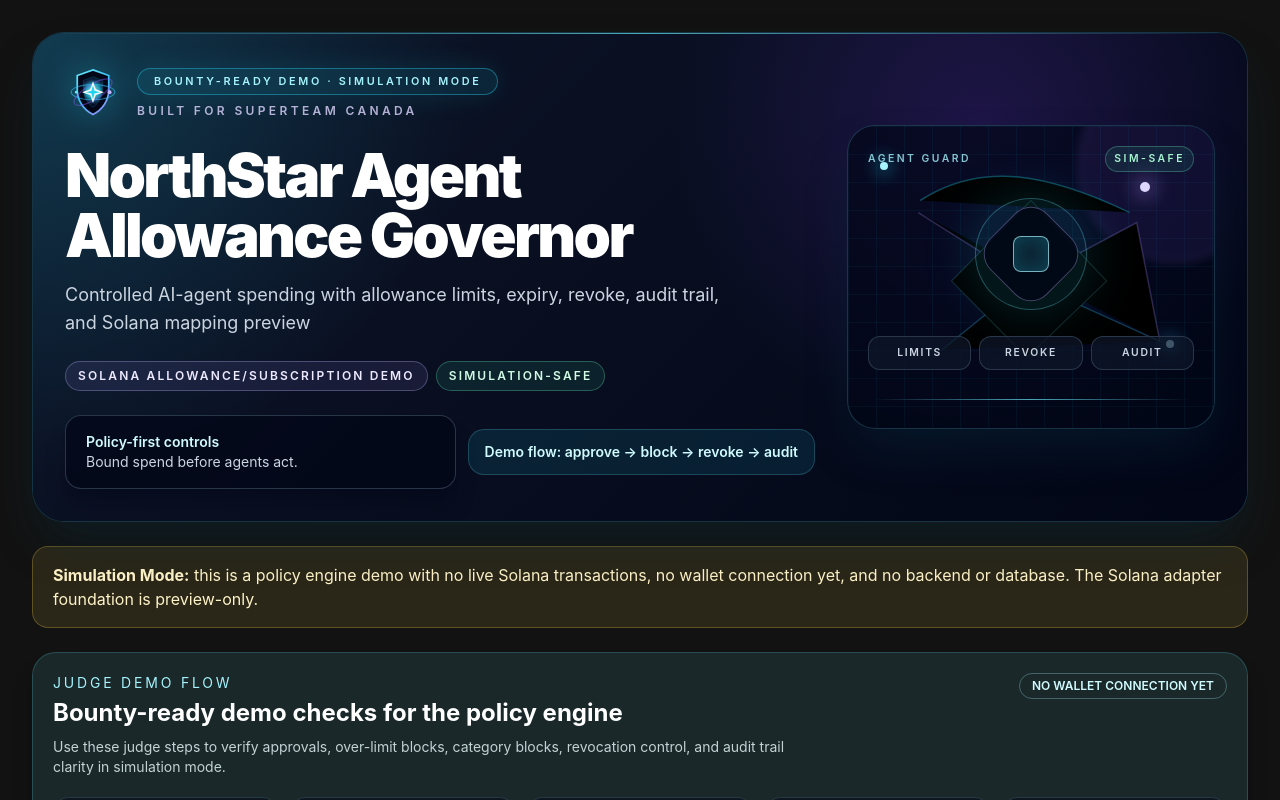
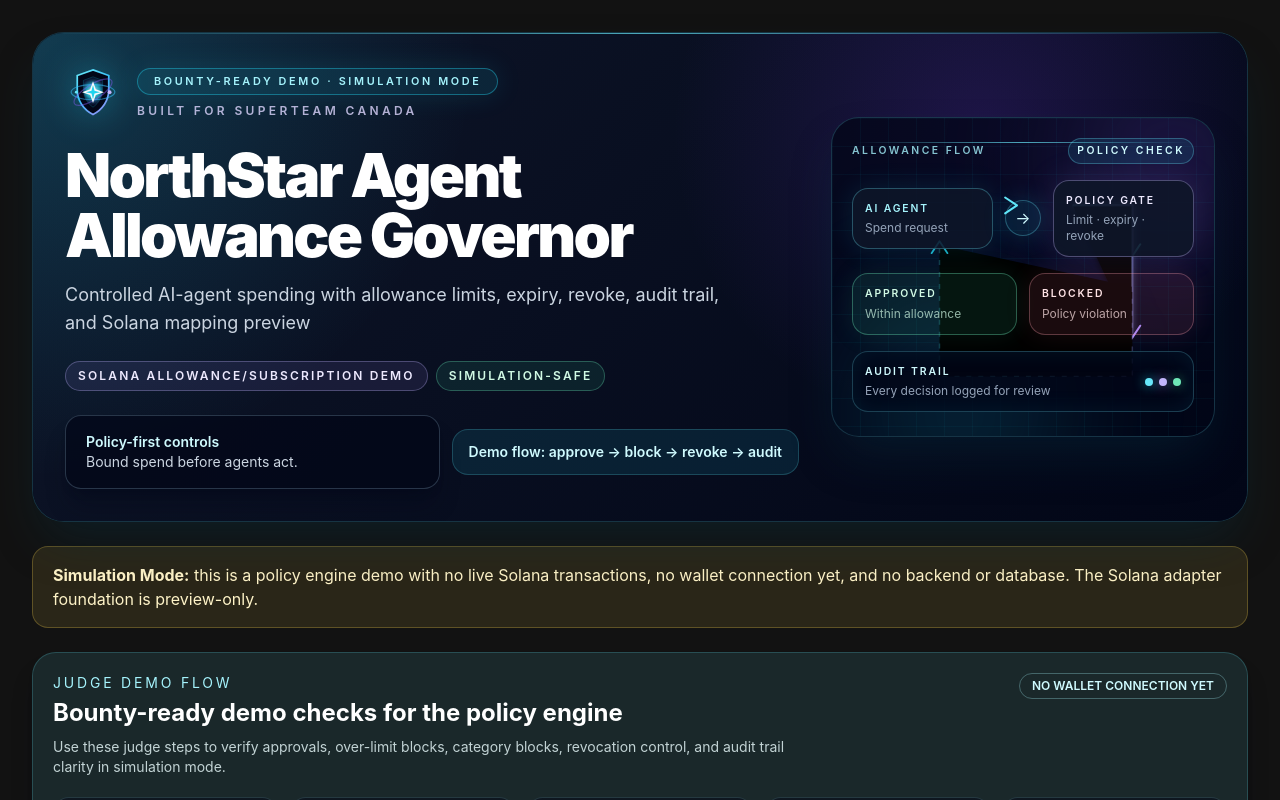
Before and after one commit to labden1980/northstar-agent-allowance-governor, a React (Vite) app: page / in a window 1280 px wide. Shown: the top 800 px of the page. Built offline with nearby package versions, Linux system fonts and the light colour scheme.

Commit message:
Replace hero visual with allowance flow

```diff
--- a/src/components/Header.tsx
+++ b/src/components/Header.tsx
@@ -42,35 +42,82 @@
   );
 }
 
-function SecurityConstellation() {
+function AllowanceFlowVisual() {
   return (
-    <div className="relative min-h-[16rem] overflow-hidden rounded-[1.75rem] border border-cyan-300/20 bg-slate-950/70 p-5 shadow-2xl shadow-cyan-950/40 md:min-h-[19rem] md:w-[23rem]">
-      <div className="absolute inset-0 bg-[linear-gradient(rgba(34,211,238,0.08)_1px,transparent_1px),linear-gradient(90deg,rgba(34,211,238,0.08)_1px,transparent_1px)] bg-[size:28px_28px] opacity-70" />
-      <div className="absolute -right-14 -top-14 h-48 w-48 rounded-full border border-violet-400/30 bg-violet-500/10 blur-sm" />
-      <div className="absolute bottom-7 left-6 right-6 h-px bg-gradient-to-r from-transparent via-cyan-300/70 to-transparent" />
-      <div className="absolute left-8 top-9 h-2 w-2 rounded-full bg-cyan-200 shadow-[0_0_18px_4px_rgba(34,211,238,0.45)]" />
-      <div className="absolute right-16 top-14 h-2.5 w-2.5 rounded-full bg-violet-200 shadow-[0_0_20px_5px_rgba(167,139,250,0.45)]" />
-      <div className="absolute bottom-20 right-10 h-2 w-2 rounded-full bg-sky-200 shadow-[0_0_18px_4px_rgba(56,189,248,0.45)]" />
-      <svg className="absolute inset-0 h-full w-full" viewBox="0 0 360 300" aria-hidden="true">
-        <path d="M70 74 C132 34 198 48 278 86" stroke="#22d3ee" strokeOpacity="0.32" strokeWidth="1.5" />
-        <path d="M68 86 176 154 285 96 308 214" stroke="#a78bfa" strokeOpacity="0.26" strokeWidth="1.5" />
-        <path d="M92 222 176 154 308 214" stroke="#38bdf8" strokeOpacity="0.28" strokeWidth="1.5" />
-        <path d="M180 74 255 154 176 230 101 154Z" stroke="#67e8f9" strokeOpacity="0.18" strokeWidth="1" />
+    <div className="relative min-h-[18rem] overflow-hidden rounded-[1.75rem] border border-cyan-300/20 bg-slate-950/75 p-4 shadow-2xl shadow-cyan-950/40 sm:p-5 md:min-h-[20rem] md:w-[24rem]">
+      <div className="absolute inset-0 bg-[linear-gradient(rgba(34,211,238,0.08)_1px,transparent_1px),linear-gradient(90deg,rgba(34,211,238,0.08)_1px,transparent_1px)] bg-[size:28px_28px] opacity-60" />
+      <div className="absolute -right-16 -top-16 h-52 w-52 rounded-full bg-violet-500/20 blur-3xl" />
+      <div className="absolute -bottom-20 left-6 h-52 w-52 rounded-full bg-cyan-400/15 blur-3xl" />
+      <div className="absolute inset-x-6 top-6 h-px bg-gradient-to-r from-transparent via-cyan-300/70 to-transparent" />
+
+      <svg className="absolute inset-0 h-full w-full" viewBox="0 0 384 320" aria-hidden="true">
+        <defs>
+          <linearGradient id="flowLine" x1="48" y1="0" x2="334" y2="0" gradientUnits="userSpaceOnUse">
+            <stop stopColor="#22d3ee" stopOpacity="0.25" />
+            <stop offset="0.5" stopColor="#67e8f9" stopOpacity="0.85" />
+            <stop offset="1" stopColor="#a78bfa" stopOpacity="0.5" />
+          </linearGradient>
+          <filter id="flowGlow" x="-30%" y="-30%" width="160%" height="160%">
+            <feGaussianBlur stdDeviation="3" result="blur" />
+            <feMerge>
+              <feMergeNode in="blur" />
+              <feMergeNode in="SourceGraphic" />
+            </feMerge>
+          </filter>
+        </defs>
+        <path d="M88 88H182" stroke="url(#flowLine)" strokeWidth="2" filter="url(#flowGlow)" />
+        <path d="M174 80 186 88 174 96" fill="none" stroke="#67e8f9" strokeWidth="2" strokeLinecap="round" strokeLinejoin="round" />
+        <path d="M242 88H302V135" stroke="url(#flowLine)" strokeWidth="2" filter="url(#flowGlow)" />
+        <path d="M294 127 302 139 310 127" fill="none" stroke="#67e8f9" strokeWidth="2" strokeLinecap="round" strokeLinejoin="round" />
+        <path d="M242 88H302V217" stroke="url(#flowLine)" strokeOpacity="0.75" strokeWidth="2" filter="url(#flowGlow)" />
+        <path d="M294 209 302 221 310 209" fill="none" stroke="#a78bfa" strokeWidth="2" strokeLinecap="round" strokeLinejoin="round" />
+        <path d="M302 170H302V260H108V128" stroke="url(#flowLine)" strokeOpacity="0.45" strokeWidth="1.5" strokeDasharray="5 7" />
+        <path d="M100 136 108 124 116 136" fill="none" stroke="#22d3ee" strokeOpacity="0.8" strokeWidth="1.8" strokeLinecap="round" strokeLinejoin="round" />
       </svg>
-      <div className="relative z-10 flex h-full min-h-[14rem] flex-col justify-between">
+
+      <div className="relative z-10 flex min-h-[16rem] flex-col gap-4">
         <div className="flex items-center justify-between text-[0.65rem] font-semibold uppercase tracking-[0.24em] text-cyan-200/80">
-          <span>Agent Guard</span>
-          <span className="rounded-full border border-emerald-300/30 bg-emerald-400/10 px-2 py-1 text-emerald-200">Sim-safe</span>
+          <span>Allowance Flow</span>
+          <span className="rounded-full border border-cyan-300/30 bg-cyan-400/10 px-2 py-1 text-cyan-100">Policy Check</span>
         </div>
-        <div className="mx-auto grid h-28 w-28 place-items-center rounded-full border border-cyan-300/30 bg-cyan-400/10 shadow-[0_0_55px_rgba(34,211,238,0.18)]">
-          <div className="grid h-20 w-20 place-items-center rounded-[1.4rem] border border-violet-300/35 bg-slate-950/85 rotate-45">
-            <div className="h-9 w-9 rounded-lg border border-cyan-200/70 bg-cyan-300/10 -rotate-45 shadow-[inset_0_0_22px_rgba(34,211,238,0.24)]" />
+
+        <div className="grid flex-1 grid-cols-[minmax(0,1fr)_auto_minmax(0,1fr)] items-center gap-3">
+          <div className="rounded-2xl border border-cyan-300/30 bg-slate-900/85 p-3 shadow-[0_0_28px_rgba(34,211,238,0.12)]">
+            <p className="text-[0.65rem] font-semibold uppercase tracking-[0.18em] text-cyan-200">AI Agent</p>
+            <p className="mt-1 text-xs text-slate-400">Spend request</p>
+          </div>
+
+          <div className="grid h-9 w-9 place-items-center rounded-full border border-cyan-300/30 bg-cyan-400/10 text-cyan-100 shadow-[0_0_24px_rgba(34,211,238,0.18)]">→</div>
+
+          <div className="rounded-2xl border border-violet-300/35 bg-slate-900/90 p-3 shadow-[0_0_34px_rgba(167,139,250,0.14)]">
+            <p className="text-[0.65rem] font-semibold uppercase tracking-[0.18em] text-violet-100">Policy Gate</p>
+            <p className="mt-1 text-xs text-slate-400">Limit · expiry · revoke</p>
           </div>
         </div>
-        <div className="grid grid-cols-3 gap-2 text-center text-[0.65rem] font-semibold uppercase tracking-[0.16em] text-slate-300">
-          <span className="rounded-xl border border-slate-700/80 bg-slate-900/70 px-2 py-2">Limits</span>
-          <span className="rounded-xl border border-slate-700/80 bg-slate-900/70 px-2 py-2">Revoke</span>
-          <span className="rounded-xl border border-slate-700/80 bg-slate-900/70 px-2 py-2">Audit</span>
+
+        <div className="grid gap-3 sm:grid-cols-2">
+          <div className="rounded-2xl border border-emerald-300/35 bg-emerald-400/10 p-3 shadow-[0_0_26px_rgba(52,211,153,0.10)]">
+            <p className="text-[0.65rem] font-semibold uppercase tracking-[0.18em] text-emerald-100">Approved</p>
+            <p className="mt-1 text-xs text-emerald-100/70">Within allowance</p>
+          </div>
+          <div className="rounded-2xl border border-rose-300/30 bg-rose-400/10 p-3 shadow-[0_0_26px_rgba(251,113,133,0.10)]">
+            <p className="text-[0.65rem] font-semibold uppercase tracking-[0.18em] text-rose-100">Blocked</p>
+            <p className="mt-1 text-xs text-rose-100/70">Policy violation</p>
+          </div>
+        </div>
+
+        <div className="rounded-2xl border border-cyan-300/25 bg-slate-950/80 p-3 shadow-[inset_0_0_24px_rgba(34,211,238,0.08)]">
+          <div className="flex items-center justify-between gap-3">
+            <div>
+              <p className="text-[0.65rem] font-semibold uppercase tracking-[0.18em] text-cyan-100">Audit Trail</p>
+              <p className="mt-1 text-xs text-slate-400">Every decision logged for review</p>
+            </div>
+            <div className="flex gap-1.5" aria-hidden="true">
+              <span className="h-2 w-2 rounded-full bg-cyan-300 shadow-[0_0_12px_rgba(34,211,238,0.75)]" />
+              <span className="h-2 w-2 rounded-full bg-violet-300 shadow-[0_0_12px_rgba(167,139,250,0.7)]" />
+              <span className="h-2 w-2 rounded-full bg-emerald-300 shadow-[0_0_12px_rgba(52,211,153,0.65)]" />
+            </div>
+          </div>
         </div>
       </div>
     </div>
@@ -119,7 +166,7 @@
           </div>
         </div>
 
-        <SecurityConstellation />
+        <AllowanceFlowVisual />
       </div>
     </header>
   );
```
